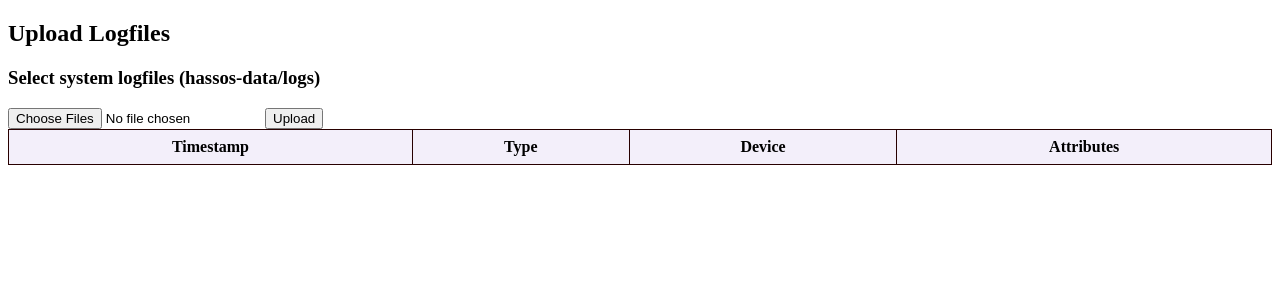
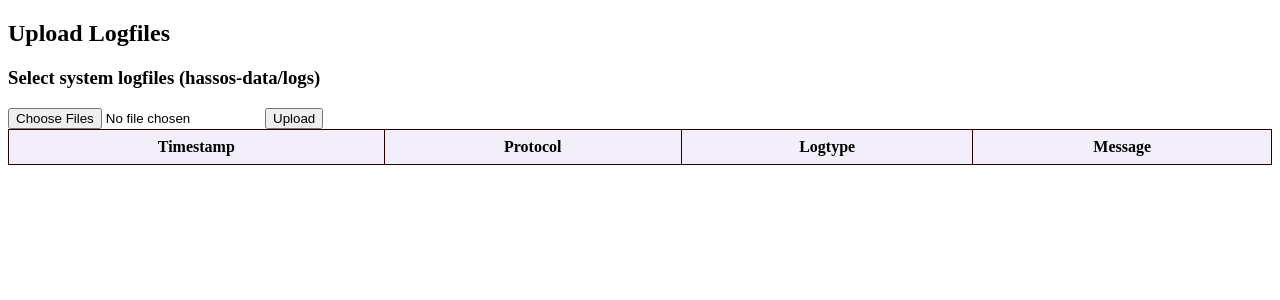
Before and after one commit to antonkook/LogHAnalyzer, a Flask app: template templates/index.html in a window 1280 px wide. Shown: the top 300 px of the page. Run offline with Flask 3, Linux system fonts and the light colour scheme; the template is opened without the code that fills it, so the values that code supplies are empty.

Commit message:
Filtering log messages and subdivision into protocol, type and message

```diff
--- a/app.py
+++ b/app.py
@@ -42,9 +42,9 @@ class LogEntry(db.Model):
     id = db.Column(db.Integer, primary_key=True)
     # logfile_id = db.Column(db.Integer, db.ForeignKey("log_files.id"), nullable=False)
     timestamp = db.Column(db.String)
+    protocol = db.Column(db.String)
     logtype = db.Column(db.String)
-    device = db.Column(db.String)
-    attributes = db.Column(db.String)
+    message = db.Column(db.String)
 
 
 # route for uploading and viewing log files
@@ -100,36 +100,97 @@ def create_entries():
     journal_log_path = os.path.join(JOURNAL_DIR, "journal.log")
     with open(journal_log_path, 'r') as f:
         for line in f:
+            # declare variables
+            timestamp: str = None
+            protocol: str = None
+            refactored_protocol: str = None
+            logtype: str = None
+            message: str = None
+
+            # split line into parts
             parts = line.split()
 
-            # TODO write it in a cleaner way (if contains zigbee2mqtt make it Zigbee2MQTT and concat the type like info, etc)
-            logtype = parts[4]
+            # skip if malformed
+            if len(parts) < 5:
+                continue
 
-            match_words = ["zigbee2mqtt"]
-            if not any(word in logtype for word in match_words):
+            # debug
+            # if not any("DEBUG" in part for part in parts):
+            #     os.system(f"echo '{line}' >> {JOURNAL_DIR}/info.log")
+
+            # TODO consider checking all parts
+
+            # extract protocol
+            protocol = parts[4]
+
+            # check if relevant protocol is present
+            match_words = ["zigbee2mqtt", "zha", "zwave", "thread"]
+            if any(word in protocol.lower() for word in match_words):
+                refactored_protocol = refactor_protocol(protocol)
+            else:
                 continue
 
             # assemble timestamp
             timestamp = " ".join(parts[0:3])
 
-            # TODO find out how other protocols log this so i can adjust
-            device = parts[7]
-            attributes = " ".join(parts[8:])
+            # extract log type
+            match_words = ["DEBUG", "INFO", "WARNING", "ERROR", "CRITICAL"]
+            for i, part in enumerate(parts):
+                if any(word in part.upper() for word in match_words):
+                    logtype = refactor_type(part)
+                    message = " ".join(parts[i + 1:])
+                    break
+
+            # if no logtype found
+            if logtype == None:
+                # debug
+                # print("ALERT LOL")
+                logtype = "None"
+                message = " ".join(parts[5:])
+
 
             # debug
-            to_parse = f"Parsed entry - Timestamp: {timestamp}, Type: {logtype}, Device: {device}, Attributes: {attributes}"
+            to_parse = f"Parsed entry - Timestamp: {timestamp}, Protocol: {refactored_protocol}, Type: {logtype}, Message: {message}"
             os.system(f"echo '{to_parse}' >> {JOURNAL_DIR}/debug.log")
 
             log_entry = LogEntry(
                 timestamp=timestamp,
+                protocol=refactored_protocol,
                 logtype=logtype,
-                device=device,
-                attributes=attributes
+                message=message
             )
             #db.session.add(log_entry)
     #db.session.commit()
 
 
+def refactor_protocol(to_parse):
+    if "zigbee2mqtt" in to_parse.lower():
+        return "Zigbee2MQTT"
+    elif "zha" in to_parse.lower():
+        return "ZHA"
+    elif "thread" in to_parse.lower():
+        return "Thread"
+    elif "zwave" in to_parse.lower():
+        return "Z-Wave"
+    else:
+        return None
+
+def refactor_type(to_parse):
+    text = to_parse.upper()
+    match_words = ["DEBUG", "INFO", "WARNING", "ERROR", "CRITICAL"]
+    for word in match_words:
+        if word in text:
+            return word
+    return None
+
+# def refactor_protocol(to_parse):
+#     text = to_parse.lower()
+#     match_words = ["zigbee2mqtt", "zha", "zwave", "thread"]
+#     for word in match_words:
+#         if word in text:
+#             return word
+#     return None
+
 
 if __name__ == "__main__":
     app.run(debug=True)
--- a/templates/index.html
+++ b/templates/index.html
@@ -17,9 +17,9 @@
         <table>
             <tr>
                 <th>Timestamp</th>
-                <th>Type</th>
-                <th>Device</th>
-                <th>Attributes</th>
+                <th>Protocol</th>
+                <th>Logtype</th>
+                <th>Message</th>
             </tr>
             <!-- TODO find out how to go over entries of a logfile instead -->
             {% for log_file in log_files %}
```
Also changed, not shown: 1 other file.
